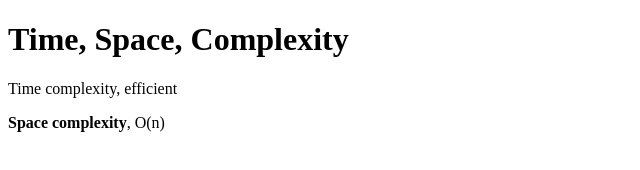
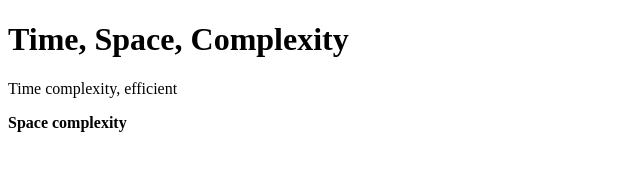
Before and after one commit to acciojob/time-and-space-complexity-Ankush135, a website: page main.html in a window 1280 px wide. Shown: the full height of the page, 0-640 px from the left. Drawn offline with Linux system fonts and the light colour scheme.

Commit message:
created a submission

```diff
--- a/main.html
+++ b/main.html
@@ -10,7 +10,7 @@
 	<!-- the entire body must be written by student -->
 	<h1>Time, Space, Complexity</h1>
 	<p>Time complexity, efficient</p>
-	<p><b>Space complexity</b>, O(n)</p>
+	<p><b>Space complexity</b></p>
     <script type="text/javascript" src="./script.js">
 </script>
 
```
